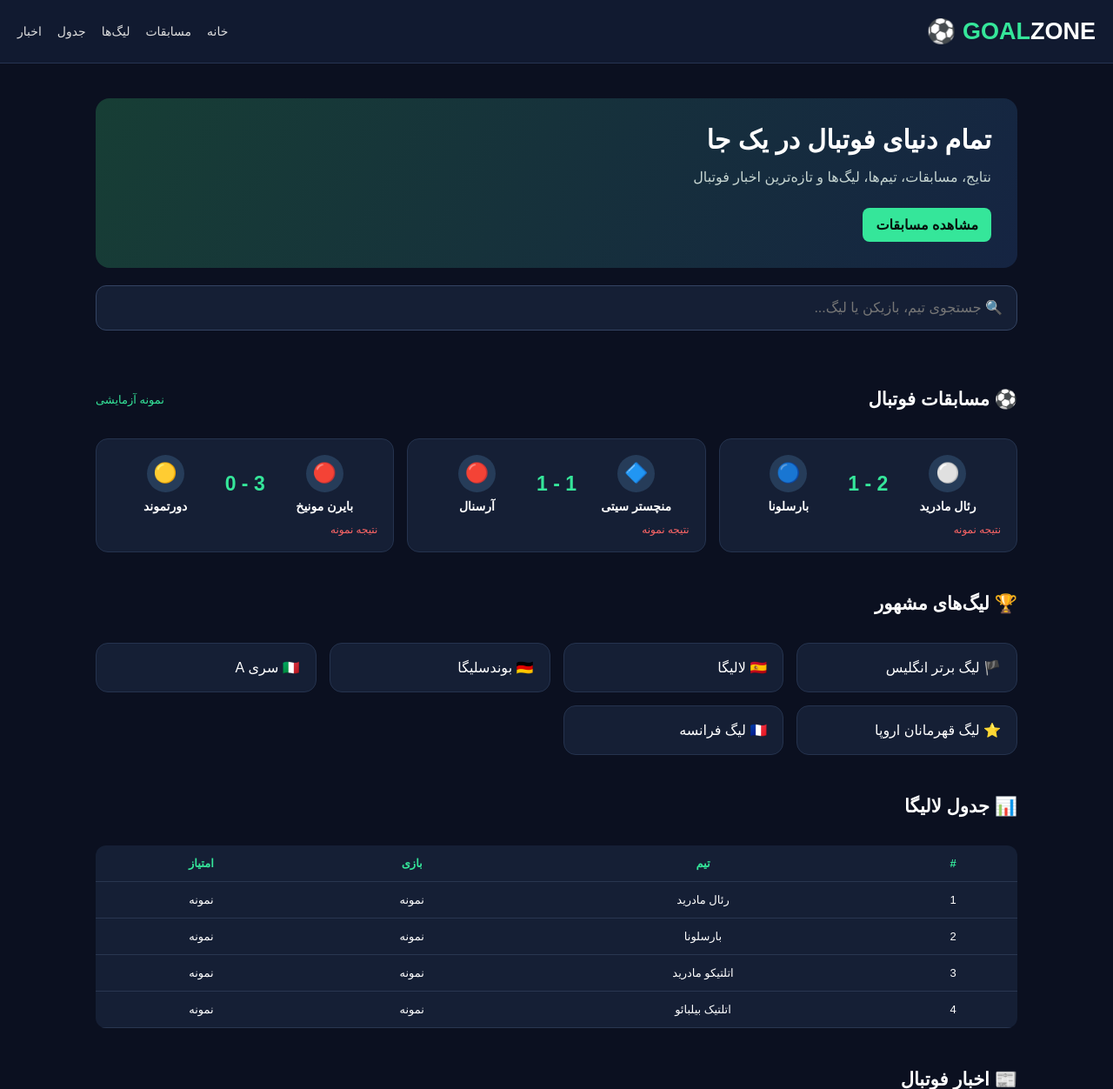
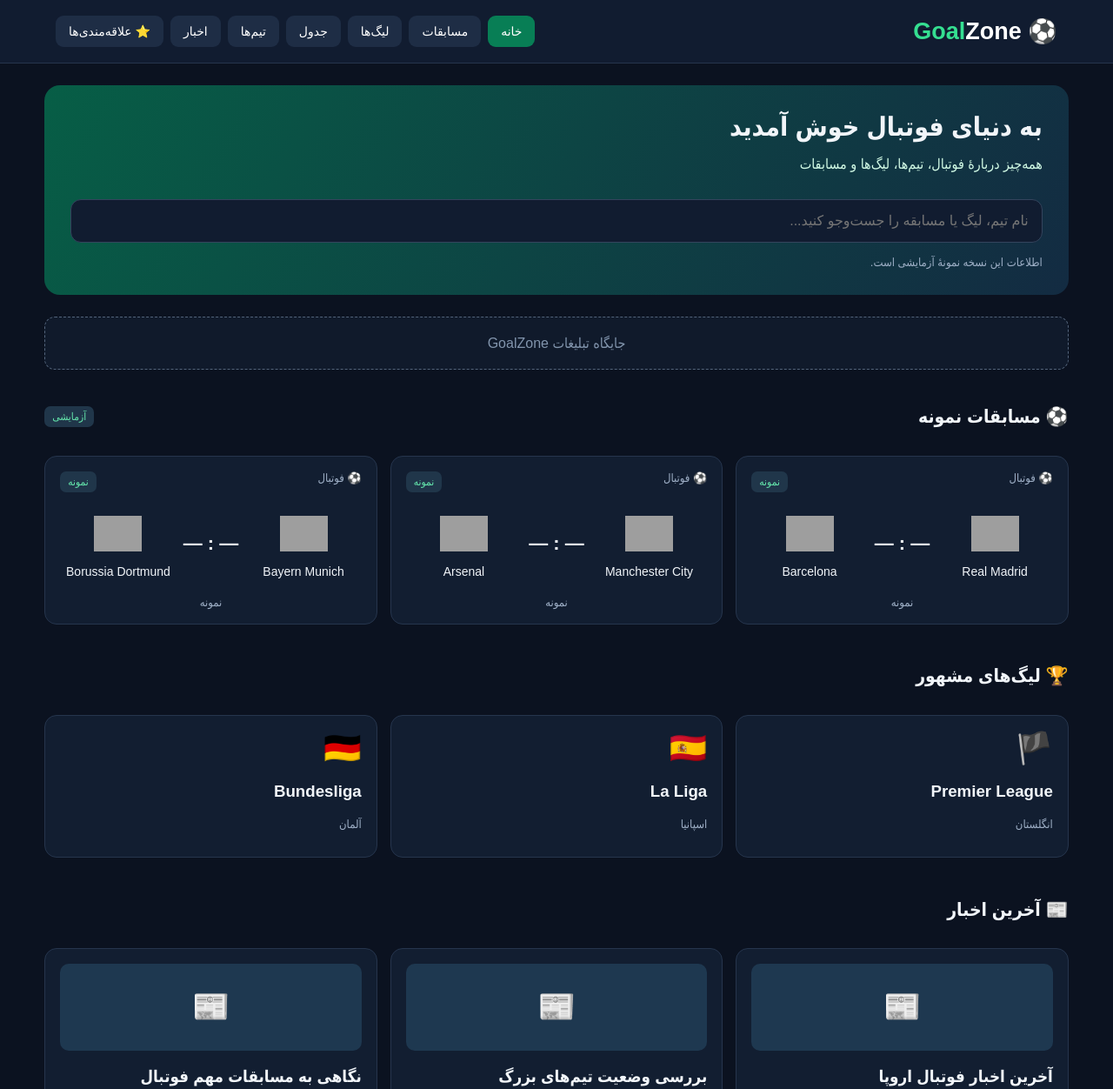
Before and after one commit to rnkk7vp5t5-commits/-GoalZone, a plain HTML site: page index.html in a window 1280 px wide. Shown: the top 1252 px of the page at 87% size. Drawn offline with Linux system fonts and the light colour scheme; grey boxes are pictures that could not be loaded.

Commit message:
Update index.html

```diff
--- a/index.html
+++ b/index.html
@@ -8,76 +8,88 @@
 <style>
 *{box-sizing:border-box}
 body{
- margin:0;background:#0b1020;color:#fff;
- font-family:Arial,sans-serif;
+ margin:0;background:#0b1220;color:#f1f5f9;
+ font-family:Arial,Tahoma,sans-serif;
 }
 header{
- background:#111a30;padding:20px;
+ background:#111c30;padding:18px 5%;
  display:flex;justify-content:space-between;
  align-items:center;flex-wrap:wrap;gap:15px;
- border-bottom:1px solid #263451;
+ border-bottom:1px solid #26354d;
 }
-.logo{font-size:27px;font-weight:bold;color:#35e69a}
+.logo{font-size:27px;font-weight:bold;color:#35df91}
 .logo span{color:white}
-nav{display:flex;gap:18px;flex-wrap:wrap}
-nav a{color:#ddd;text-decoration:none;font-size:14px}
-nav a:hover{color:#35e69a}
-.container{max-width:1100px;margin:auto;padding:20px}
+nav{display:flex;gap:8px;flex-wrap:wrap}
+button{
+ cursor:pointer;border:0;border-radius:9px;
+ padding:10px 15px;background:#1e2d45;
+ color:white;font-size:14px;
+}
+button:hover,.active{background:#087e55}
+.container{width:92%;max-width:1200px;margin:25px auto}
 .hero{
- background:linear-gradient(120deg,#173e35,#152442);
- padding:30px;border-radius:16px;margin-top:20px;
+ background:linear-gradient(120deg,#075e46,#132b42);
+ padding:30px;border-radius:18px;margin-bottom:25px;
 }
 .hero h1{font-size:30px;margin:0 0 10px}
-.hero p{color:#c6d5d1}
+.hero p{color:#d1fae5}
 .search{
- width:100%;padding:16px;border:1px solid #344463;
- border-radius:12px;background:#151f35;color:white;
- font-size:16px;margin:20px 0;
- outline:none;
+ width:100%;padding:15px;border-radius:12px;
+ border:1px solid #34445d;background:#111c30;
+ color:white;font-size:16px;margin:15px 0;
 }
-.search:focus{border-color:#35e69a}
 .section-title{
  display:flex;justify-content:space-between;
- align-items:center;margin:30px 0 15px;
+ align-items:center;margin:25px 0 15px;
 }
 .section-title h2{font-size:21px}
-.tag{color:#35e69a;font-size:13px}
 .grid{
- display:grid;grid-template-columns:repeat(auto-fit,minmax(230px,1fr));
+ display:grid;grid-template-columns:repeat(auto-fit,minmax(260px,1fr));
  gap:15px;
 }
 .card{
- background:#151f35;padding:18px;
- border-radius:14px;border:1px solid #25334e;
+ background:#121e31;border:1px solid #26354d;
+ border-radius:14px;padding:17px;margin-bottom:5px;
 }
-.match{display:flex;justify-content:space-between;align-items:center}
-.team{text-align:center;width:40%;font-size:14px}
-.team b{display:block;margin-top:8px}
+.match-top{display:flex;justify-content:space-between;color:#9fb0c7;font-size:13px}
+.teams{
+ display:flex;align-items:center;justify-content:space-around;
+ gap:8px;text-align:center;margin:20px 0;
+}
+.team{flex:1;font-size:14px}
 .crest{
- width:43px;height:43px;border-radius:50%;
- background:#263c59;display:flex;
- align-items:center;justify-content:center;
- margin:auto;font-size:22px;
+ width:55px;height:55px;object-fit:contain;
+ display:block;margin:0 auto 8px;
 }
-.score{font-size:23px;font-weight:bold;color:#35e69a}
-.status{font-size:12px;color:#ff6666;margin-top:12px}
-.btn{
- display:inline-block;background:#35e69a;color:#07130e;
- padding:10px 15px;border-radius:8px;
- text-decoration:none;font-weight:bold;margin-top:10px;
+.score{font-size:22px;font-weight:bold}
+.badge{
+ display:inline-block;padding:5px 9px;border-radius:7px;
+ background:#20364a;color:#65e8ad;font-size:12px;
 }
-table{width:100%;border-collapse:collapse;background:#151f35;border-radius:12px;overflow:hidden}
-th,td{padding:13px;text-align:center;border-bottom:1px solid #293650;font-size:13px}
-th{color:#35e69a}
-.news h3{font-size:16px}
-.news p{font-size:13px;color:#b8c2d5;line-height:1.8}
-footer{text-align:center;padding:30px;color:#8290a8;margin-top:35px}
-.item{cursor:pointer}
-.item:hover{border-color:#35e69a}
-.hidden{display:none}
-@media(max-width:500px){
- .hero h1{font-size:23px}
- nav{gap:12px}
+.muted{color:#9fb0c7;font-size:13px}
+table{width:100%;border-collapse:collapse;font-size:13px}
+th,td{padding:12px 7px;text-align:center;border-bottom:1px solid #26354d}
+th{color:#65e8ad}
+.news-img{
+ height:100px;border-radius:10px;background:#1e3850;
+ display:flex;align-items:center;justify-content:center;
+ font-size:35px;margin-bottom:12px
+}
+.hidden{display:none!important}
+footer{
+ text-align:center;padding:30px;color:#8da0b9;
+ border-top:1px solid #26354d;margin-top:40px
+}
+.ad{
+ background:#101a2b;border:1px dashed #53647b;
+ padding:20px;text-align:center;border-radius:12px;
+ color:#8295ad;margin:25px 0;
+}
+@media(max-width:600px){
+ header{justify-content:center}
+ nav{justify-content:center}
+ .hero h1{font-size:24px}
+ .container{width:94%}
 }
 </style>
 </head>
@@ -85,143 +97,212 @@ footer{text-align:center;padding:30px;color:#8290a8;margin-top:35px}
 <body>
 
 <header>
- <div class="logo">GOAL<span>ZONE</span> ⚽</div>
+ <div class="logo">⚽ Goal<span>Zone</span></div>
  <nav>
-  <a href="#home">خانه</a>
-  <a href="#matches">مسابقات</a>
-  <a href="#leagues">لیگ‌ها</a>
-  <a href="#table">جدول</a>
-  <a href="#news">اخبار</a>
+  <button class="active" onclick="showPage('home',this)">خانه</button>
+  <button onclick="showPage('matches',this)">مسابقات</button>
+  <button onclick="showPage('leagues',this)">لیگ‌ها</button>
+  <button onclick="showPage('table',this)">جدول</button>
+  <button onclick="showPage('teams',this)">تیم‌ها</button>
+  <button onclick="showPage('news',this)">اخبار</button>
+  <button onclick="showPage('favorites',this)">⭐ علاقه‌مندی‌ها</button>
  </nav>
 </header>
 
 <main class="container">
 
-<section class="hero" id="home">
- <h1>تمام دنیای فوتبال در یک جا</h1>
- <p>نتایج، مسابقات، تیم‌ها، لیگ‌ها و تازه‌ترین اخبار فوتبال</p>
- <a href="#matches" class="btn">مشاهده مسابقات</a>
+<section class="hero">
+ <h1>به دنیای فوتبال خوش آمدید</h1>
+ <p>همه‌چیز دربارهٔ فوتبال، تیم‌ها، لیگ‌ها و مسابقات</p>
+ <input id="search" class="search"
+ placeholder="نام تیم، لیگ یا مسابقه را جست‌وجو کنید..."
+ oninput="searchSite()">
+ <div class="muted">اطلاعات این نسخه نمونهٔ آزمایشی است.</div>
 </section>
 
-<input class="search" id="search"
- placeholder="🔍 جستجوی تیم، بازیکن یا لیگ..."
- oninput="searchItems()">
+<div class="ad">جایگاه تبلیغات GoalZone</div>
 
-<div id="searchResults" class="grid"></div>
+<section id="home" class="page">
+ <div class="section-title"><h2>⚽ مسابقات نمونه</h2><span class="badge">آزمایشی</span></div>
+ <div class="grid" id="homeMatches"></div>
+ <div class="section-title"><h2>🏆 لیگ‌های مشهور</h2></div>
+ <div class="grid" id="homeLeagues"></div>
+ <div class="section-title"><h2>📰 آخرین اخبار</h2></div>
+ <div class="grid" id="homeNews"></div>
+</section>
 
-<section id="matches">
- <div class="section-title">
-  <h2>⚽ مسابقات فوتبال</h2>
-  <span class="tag">نمونه آزمایشی</span>
+<section id="matches" class="page hidden">
+ <div class="section-title"><h2>تمام مسابقات</h2></div>
+ <div class="grid" id="allMatches"></div>
+</section>
+
+<section id="leagues" class="page hidden">
+ <div class="section-title"><h2>لیگ‌های فوتبال</h2></div>
+ <div class="grid" id="allLeagues"></div>
+</section>
+
+<section id="table" class="page hidden">
+ <div class="section-title"><h2>جدول لیگ نمونه</h2></div>
+ <div class="card">
+ <h3>لالیگا اسپانیا</h3>
+ <p class="muted">جدول زیر صرفاً نمونه است و رتبه‌بندی واقعی نیست.</p>
+ <div style="overflow-x:auto">
+ <table>
+ <thead><tr><th>#</th><th>تیم</th><th>بازی</th><th>امتیاز</th></tr></thead>
+ <tbody>
+ <tr><td>1</td><td>Real Madrid</td><td>0</td><td>0</td></tr>
+ <tr><td>2</td><td>Barcelona</td><td>0</td><td>0</td></tr>
+ <tr><td>3</td><td>Atletico Madrid</td><td>0</td><td>0</td></tr>
+ <tr><td>4</td><td>Sevilla</td><td>0</td><td>0</td></tr>
+ </tbody>
+ </table>
  </div>
-
- <div class="grid" id="matchList">
-
-  <div class="card item" data-search="real madrid رئال مادرید بارسلونا barcelona">
-   <div class="match">
-    <div class="team"><div class="crest">⚪</div><b>رئال مادرید</b></div>
-    <div class="score">2 - 1</div>
-    <div class="team"><div class="crest">🔵</div><b>بارسلونا</b></div>
-   </div>
-   <div class="status">نتیجه نمونه</div>
-  </div>
-
-  <div class="card item" data-search="manchester city منچستر سیتی arsenal آرسنال">
-   <div class="match">
-    <div class="team"><div class="crest">🔷</div><b>منچستر سیتی</b></div>
-    <div class="score">1 - 1</div>
-    <div class="team"><div class="crest">🔴</div><b>آرسنال</b></div>
-   </div>
-   <div class="status">نتیجه نمونه</div>
-  </div>
-
-  <div class="card item" data-search="bayern مونیخ دورتموند dortmund">
-   <div class="match">
-    <div class="team"><div class="crest">🔴</div><b>بایرن مونیخ</b></div>
-    <div class="score">3 - 0</div>
-    <div class="team"><div class="crest">🟡</div><b>دورتموند</b></div>
-   </div>
-   <div class="status">نتیجه نمونه</div>
-  </div>
-
  </div>
 </section>
 
-<section id="leagues">
- <div class="section-title"><h2>🏆 لیگ‌های مشهور</h2></div>
- <div class="grid">
-  <div class="card item" data-search="premier league لیگ برتر انگلیس">🏴 لیگ برتر انگلیس</div>
-  <div class="card item" data-search="la liga لالیگا اسپانیا">🇪🇸 لالیگا</div>
-  <div class="card item" data-search="bundesliga بوندسلیگا">🇩🇪 بوندسلیگا</div>
-  <div class="card item" data-search="serie a سری آ ایتالیا">🇮🇹 سری A</div>
-  <div class="card item" data-search="champions league لیگ قهرمانان">⭐ لیگ قهرمانان اروپا</div>
-  <div class="card item" data-search="ligue 1 لیگ فرانسه">🇫🇷 لیگ فرانسه</div>
- </div>
+<section id="teams" class="page hidden">
+ <div class="section-title"><h2>تیم‌های مشهور</h2></div>
+ <div class="grid" id="allTeams"></div>
 </section>
 
-<section id="table">
- <div class="section-title"><h2>📊 جدول لالیگا</h2></div>
- <table>
-  <thead>
-   <tr><th>#</th><th>تیم</th><th>بازی</th><th>امتیاز</th></tr>
-  </thead>
-  <tbody>
-   <tr><td>1</td><td>رئال مادرید</td><td>نمونه</td><td>نمونه</td></tr>
-   <tr><td>2</td><td>بارسلونا</td><td>نمونه</td><td>نمونه</td></tr>
-   <tr><td>3</td><td>اتلتیکو مادرید</td><td>نمونه</td><td>نمونه</td></tr>
-   <tr><td>4</td><td>اتلتیک بیلبائو</td><td>نمونه</td><td>نمونه</td></tr>
-  </tbody>
- </table>
+<section id="news" class="page hidden">
+ <div class="section-title"><h2>اخبار فوتبال</h2></div>
+ <div class="grid" id="allNews"></div>
+ <p class="muted">اخبار این بخش نمونه هستند؛ هنوز به منبع خبری وصل نشده‌اند.</p>
 </section>
 
-<section id="news">
- <div class="section-title"><h2>📰 اخبار فوتبال</h2></div>
- <div class="grid">
-  <div class="card news">
-   <h3>آخرین اخبار رئال مادرید</h3>
-   <p>بخش اخبار رئال مادرید در نسخه بعدی با اخبار واقعی تکمیل می‌شود.</p>
-  </div>
-  <div class="card news">
-   <h3>اخبار نقل‌وانتقالات</h3>
-   <p>خبرهای انتقال بازیکنان و قراردادهای جدید در این بخش قرار می‌گیرند.</p>
-  </div>
-  <div class="card news">
-   <h3>اخبار لیگ قهرمانان</h3>
-   <p>نتایج و خبرهای رقابت‌های اروپایی در این قسمت نمایش داده می‌شود.</p>
-  </div>
- </div>
+<section id="favorites" class="page hidden">
+ <div class="section-title"><h2>⭐ تیم‌های مورد علاقه</h2></div>
+ <div class="grid" id="favoriteList"></div>
 </section>
 
 </main>
 
 <footer>
-GOALZONE © 2026 | دنیای فوتبال
+GoalZone © 2026 | دنیای فوتبال در یک جا
 </footer>
 
 <script>
-function searchItems(){
- const input=document.getElementById("search").value.toLowerCase().trim();
- const results=document.getElementById("searchResults");
- results.innerHTML="";
- if(!input){return;}
+const teams=[
+ {name:"Real Madrid",league:"La Liga",id:86},
+ {name:"Barcelona",league:"La Liga",id:83},
+ {name:"Manchester City",league:"Premier League",id:382},
+ {name:"Arsenal",league:"Premier League",id:359},
+ {name:"Bayern Munich",league:"Bundesliga",id:132},
+ {name:"Borussia Dortmund",league:"Bundesliga",id:124}
+];
 
- const items=document.querySelectorAll(".item");
- let count=0;
+const matches=[
+ {home:"Real Madrid",away:"Barcelona",score:"— : —",time:"نمونه"},
+ {home:"Manchester City",away:"Arsenal",score:"— : —",time:"نمونه"},
+ {home:"Bayern Munich",away:"Borussia Dortmund",score:"— : —",time:"نمونه"}
+];
 
- items.forEach(item=>{
-  const text=(item.innerText+" "+(item.dataset.search||"")).toLowerCase();
-  if(text.includes(input)){
-   const copy=item.cloneNode(true);
-   results.appendChild(copy);
-   count++;
-  }
+const leagues=[
+ {name:"Premier League",country:"انگلستان",icon:"🏴"},
+ {name:"La Liga",country:"اسپانیا",icon:"🇪🇸"},
+ {name:"Bundesliga",country:"آلمان",icon:"🇩🇪"},
+ {name:"Serie A",country:"ایتالیا",icon:"🇮🇹"},
+ {name:"Ligue 1",country:"فرانسه",icon:"🇫🇷"},
+ {name:"Champions League",country:"اروپا",icon:"🏆"}
+];
+
+const news=[
+ "آخرین اخبار فوتبال اروپا",
+ "بررسی وضعیت تیم‌های بزرگ",
+ "نگاهی به مسابقات مهم فوتبال",
+ "اخبار نقل‌وانتقالات فوتبال"
+];
+
+function logo(team){
+ return "https://a.espncdn.com/i/teamlogos/soccer/500/"+team.id+".png";
+}
+
+function matchCard(m){
+ const a=teams.find(t=>t.name===m.home);
+ const b=teams.find(t=>t.name===m.away);
+ return `<div class="card searchable" data-search="${m.home} ${m.away}">
+ <div class="match-top"><span>⚽ فوتبال</span><span class="badge">نمونه</span></div>
+ <div class="teams">
+ <div class="team"><img class="crest" src="${logo(a)}" alt="${a.name}">${a.name}</div>
+ <div class="score">${m.score}</div>
+ <div class="team"><img class="crest" src="${logo(b)}" alt="${b.name}">${b.name}</div>
+ </div>
+ <div class="muted" style="text-align:center">${m.time}</div>
+ </div>`;
+}
+
+function teamCard(t){
+ return `<div class="card searchable" data-search="${t.name} ${t.league}">
+ <img class="crest" src="${logo(t)}" alt="${t.name}">
+ <h3 style="text-align:center">${t.name}</h3>
+ <p class="muted" style="text-align:center">${t.league}</p>
+ <button onclick="toggleFavorite('${t.name}')">⭐ افزودن به علاقه‌مندی‌ها</button>
+ </div>`;
+}
+
+function leagueCard(l){
+ return `<div class="card searchable" data-search="${l.name} ${l.country}">
+ <div style="font-size:35px">${l.icon}</div>
+ <h3>${l.name}</h3><p class="muted">${l.country}</p>
+ </div>`;
+}
+
+function newsCard(n){
+ return `<div class="card searchable" data-search="${n}">
+ <div class="news-img">📰</div><h3>${n}</h3>
+ <p class="muted">محتوای نمونه GoalZone</p>
+ </div>`;
+}
+
+function render(){
+ document.getElementById("homeMatches").innerHTML=matches.map(matchCard).join("");
+ document.getElementById("allMatches").innerHTML=matches.map(matchCard).join("");
+ document.getElementById("homeLeagues").innerHTML=leagues.slice(0,3).map(leagueCard).join("");
+ document.getElementById("allLeagues").innerHTML=leagues.map(leagueCard).join("");
+ document.getElementById("allTeams").innerHTML=teams.map(teamCard).join("");
+ document.getElementById("homeNews").innerHTML=news.slice(0,3).map(newsCard).join("");
+ document.getElementById("allNews").innerHTML=news.map(newsCard).join("");
+ renderFavorites();
+}
+
+function showPage(id,btn){
+ document.querySelectorAll(".page").forEach(p=>p.classList.add("hidden"));
+ document.getElementById(id).classList.remove("hidden");
+ document.querySelectorAll("nav button").forEach(b=>b.classList.remove("active"));
+ btn.classList.add("active");
+ window.scrollTo({top:0,behavior:"smooth"});
+}
+
+function searchSite(){
+ const q=document.getElementById("search").value.toLowerCase().trim();
+ document.querySelectorAll(".searchable").forEach(card=>{
+  card.classList.toggle("hidden",!card.dataset.search.toLowerCase().includes(q));
  });
+}
 
- if(count===0){
-  results.innerHTML='<div class="card">موردی پیدا نشد.</div>';
- }
+function getFavorites(){
+ return JSON.parse(localStorage.getItem("goalzone_favorites")||"[]");
 }
+
+function toggleFavorite(name){
+ let f=getFavorites();
+ if(f.includes(name)) f=f.filter(x=>x!==name);
+ else f.push(name);
+ localStorage.setItem("goalzone_favorites",JSON.stringify(f));
+ renderFavorites();
+ alert("لیست علاقه‌مندی‌ها به‌روز شد ⭐");
+}
+
+function renderFavorites(){
+ const f=getFavorites();
+ const selected=teams.filter(t=>f.includes(t.name));
+ document.getElementById("favoriteList").innerHTML=
+ selected.length?selected.map(teamCard).join():
+ '<div class="card">هنوز تیمی اضافه نکرده‌اید.</div>';
+}
+
+render();
 </script>
-
 </body>
 </html>
```
